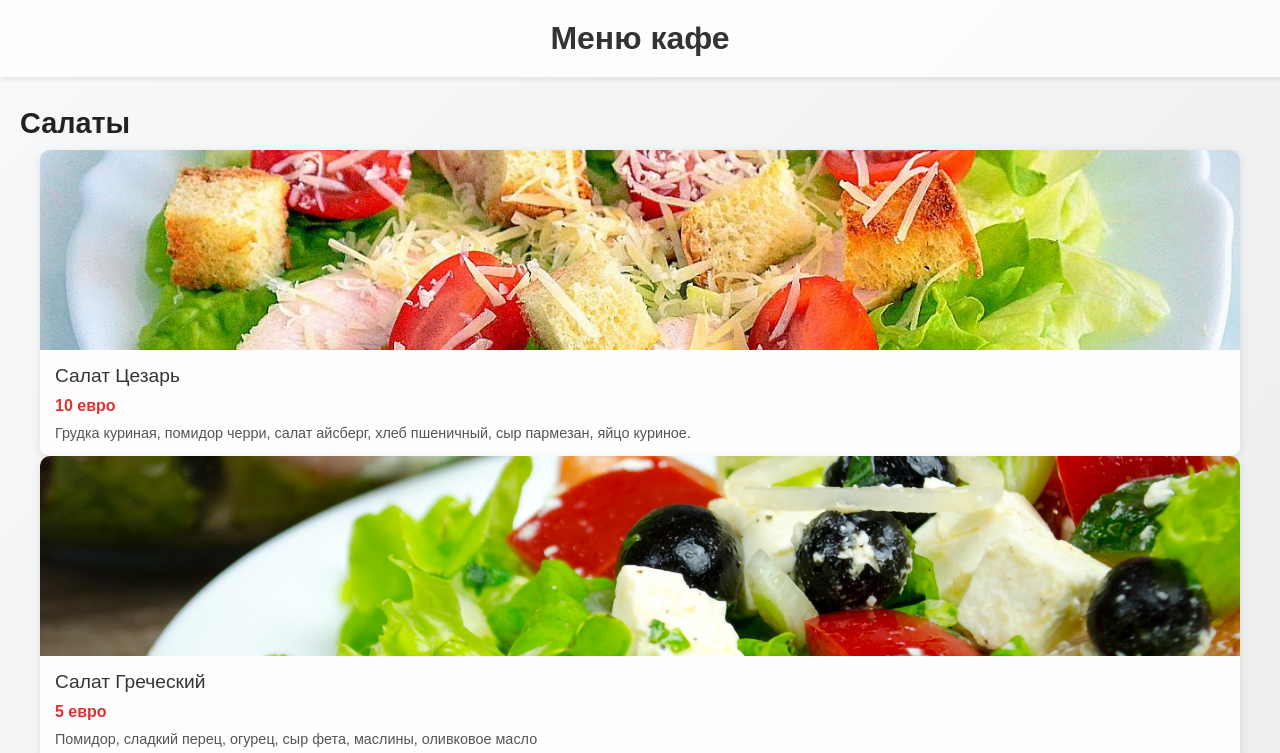
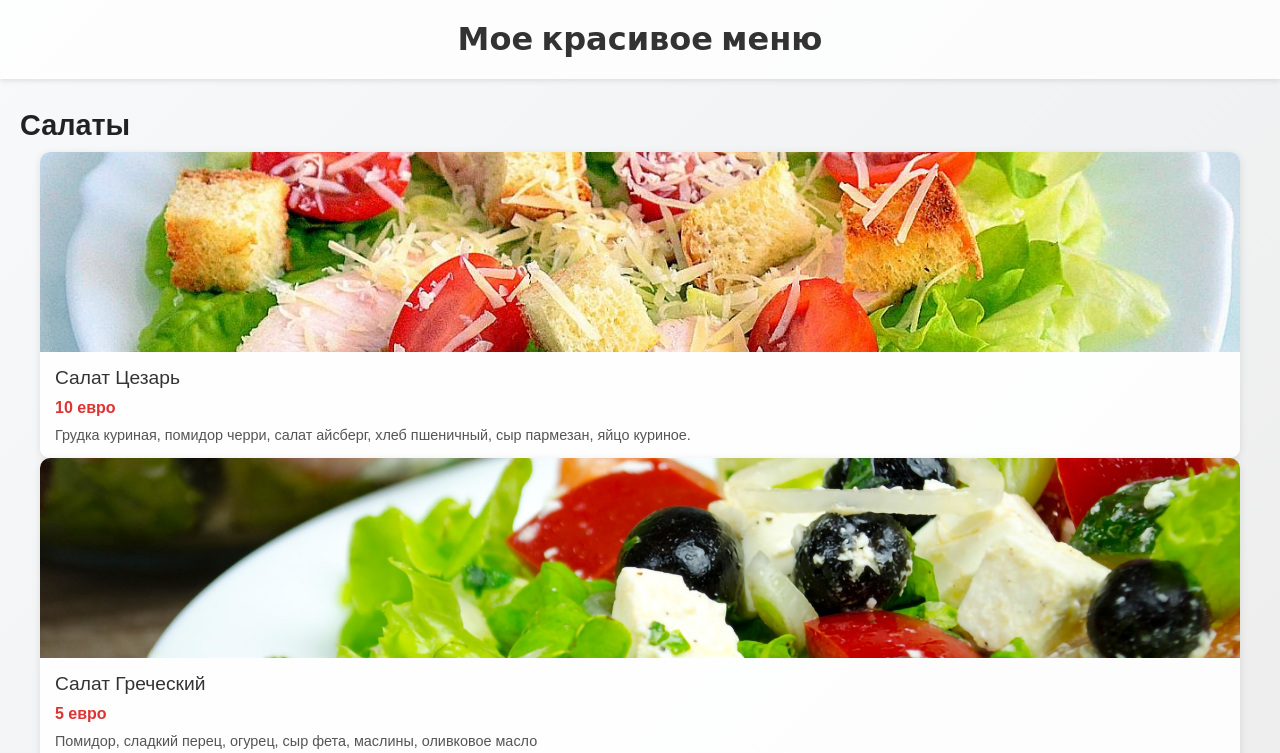
Before and after one commit to Denis-Shev777/Cafe-Menu1, a plain HTML site: page index.html in a window 1280 px wide. Shown: the top 753 px of the page. Drawn offline with Linux system fonts and the light colour scheme.

Commit message:
Update index.html

```diff
--- a/index.html
+++ b/index.html
@@ -118,9 +118,19 @@
   }
 </style>
 </head>
+<link href="https://fonts.googleapis.com/css2?family=Dancing+Script&display=swap" rel="stylesheet">
+  <style>
+    header {
+      font-family: 'Dancing Script', cursive;
+      font-size: 2em;
+      text-align: center;
+      padding: 20px;
+      /* добавьте дополнительные стили по желанию */
+    }
+  </style>
+</head>
 <body>
-
-<header>Меню кафе</header>
+  <header>Мое красивое меню</header>
 
 <h2>Салаты</h2>
 <div class="menu" id="salaty">
```
